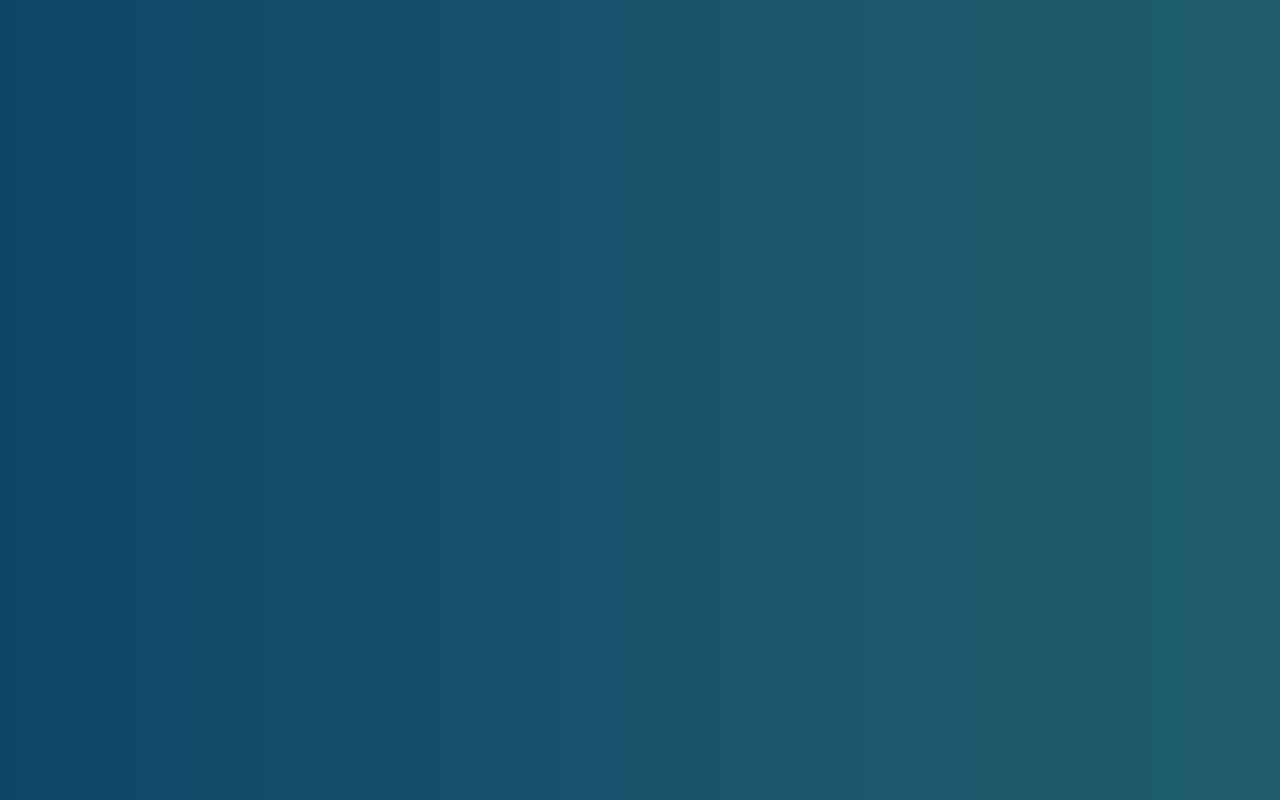
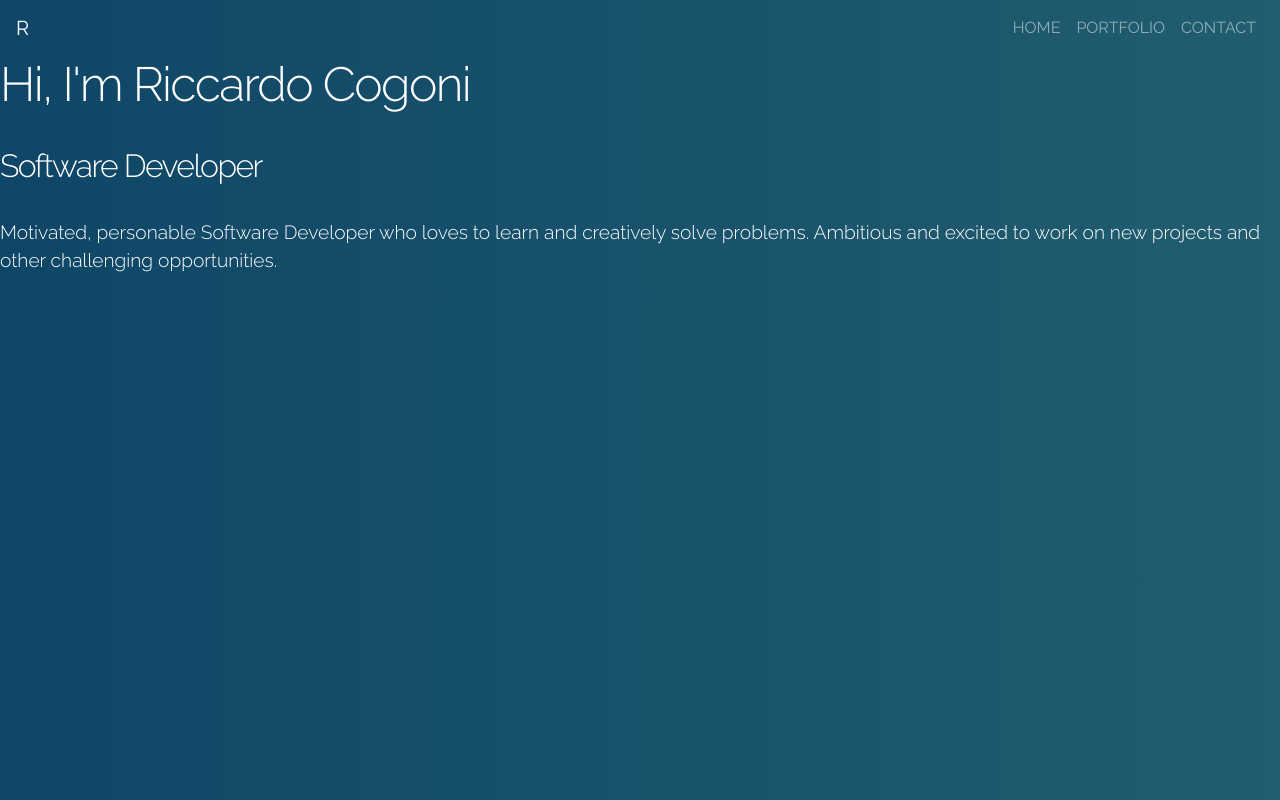
Before and after one commit to rico157/Portfolio, a React (Create React App) app: page / in a window 1280 px wide. Built offline with nearby package versions, Linux system fonts and the light colour scheme.

Commit message:
add font / main component

```diff
--- a/package.json
+++ b/package.json
@@ -6,7 +6,9 @@
     "@testing-library/jest-dom": "^5.11.6",
     "@testing-library/react": "^11.2.2",
     "@testing-library/user-event": "^12.2.2",
+    "bootstrap": "^4.5.3",
     "react": "^17.0.1",
+    "react-bootstrap": "^1.4.0",
     "react-dom": "^17.0.1",
     "react-scripts": "4.0.0",
     "web-vitals": "^0.2.4"
--- a/public/index.html
+++ b/public/index.html
@@ -6,7 +6,11 @@
     <meta name="viewport" content="width=device-width, initial-scale=1" />
     <meta name="theme-color" content="#000000" />
     <meta name="description" content="Riccardo Cogoni's portfolio" />
-
+    <link
+      href="//fonts.googleapis.com/css?family=Raleway:400,300,600"
+      rel="stylesheet"
+      type="text/css"
+    />
     <title>Riccardo Cogoni</title>
   </head>
   <body>
--- a/src/App.js
+++ b/src/App.js
@@ -1,7 +1,14 @@
+import Main from "./Components/Main";
+import NavBar from "./Components/NavBar";
 import "./styles/App.css";
 
 function App() {
-  return <div className="App"></div>;
+  return (
+    <div className="App">
+      <NavBar />
+      <Main />
+    </div>
+  );
 }
 
 export default App;
--- /dev/null
+++ b/src/Components/Main.jsx
@@ -0,0 +1,19 @@
+import React from "react";
+
+export default function Main() {
+  const mainStyle = {
+    fontWeight: 300,
+    color: "white"
+  };
+  return (
+    <div style={mainStyle}>
+      <h1>Hi, I'm Riccardo Cogoni</h1>
+      <h2>Software Developer</h2>
+      <p>
+        Motivated, personable Software Developer who loves to learn and
+        creatively solve problems. Ambitious and excited to work on new projects
+        and other challenging opportunities.
+      </p>
+    </div>
+  );
+}
--- /dev/null
+++ b/src/Components/NavBar.jsx
@@ -0,0 +1,16 @@
+import React from "react";
+import { Nav, Navbar } from "react-bootstrap";
+
+export default function MyNavBar() {
+  return (
+    <Navbar variant="dark">
+      <Navbar.Brand href="#home">R</Navbar.Brand>
+      <Nav className="mr-auto"></Nav>
+      <Nav>
+        <Nav.Link href="#home">HOME</Nav.Link>
+        <Nav.Link href="#portfolio">PORTFOLIO</Nav.Link>
+        <Nav.Link href="#contact">CONTACT</Nav.Link>
+      </Nav>
+    </Navbar>
+  );
+}
--- a/src/index.js
+++ b/src/index.js
@@ -1,6 +1,7 @@
 import React from "react";
 import ReactDOM from "react-dom";
 import "./styles/index.css";
+import "bootstrap/dist/css/bootstrap.min.css";
 import "./styles/typography.css";
 import App from "./App";
 
--- a/src/styles/App.css
+++ b/src/styles/App.css
@@ -0,0 +1,14 @@
+.nav-a {
+    outline: none;
+    background-color: rgba(31, 68, 74, 0.077);
+    /* Green */
+    border: none;
+    color: white;
+    padding: 0.7%;
+    text-align: center;
+    text-decoration: none;
+    display: inline-block;
+    font-size: 1.4rem;
+    /* border-left: 1px solid rgba(255, 255, 255, 0.336);
+    border-right: 1px solid rgba(255, 255, 255, 0.365); */
+}
--- a/src/styles/index.css
+++ b/src/styles/index.css
@@ -1,3 +1,4 @@
 body {
     background-image: linear-gradient(90deg, #0f4667 0%, #2a6973 150%);
+    font-family: 'Raleway', 'HelveticaNeue', 'Helvetica Neue', Helvetica, Arial, sans-serif;
 }
--- a/src/styles/typography.css
+++ b/src/styles/typography.css
@@ -1,5 +1,9 @@
 /* Typography
 –––––––––––––––––––––––––––––––––––––––––––––––––– */
+body {
+  font-family: 'Raleway', 'HelveticaNeue', 'Helvetica Neue', Helvetica, Arial, sans-serif;
+}
+
 h1,
 h2,
 h3,
@@ -10,31 +14,37 @@ h6 {
   margin-bottom: 2rem;
   font-weight: 300;
 }
+
 h1 {
-  font-size: 4rem;
+  font-size: 2rem;
   line-height: 1.2;
   letter-spacing: -0.1rem;
 }
+
 h2 {
-  font-size: 3.6rem;
+  font-size: 1.5rem;
   line-height: 1.25;
   letter-spacing: -0.1rem;
 }
+
 h3 {
   font-size: 3rem;
   line-height: 1.3;
   letter-spacing: -0.1rem;
 }
+
 h4 {
   font-size: 2.4rem;
   line-height: 1.35;
   letter-spacing: -0.08rem;
 }
+
 h5 {
   font-size: 1.8rem;
   line-height: 1.5;
   letter-spacing: -0.05rem;
 }
+
 h6 {
   font-size: 1.5rem;
   line-height: 1.6;
@@ -44,20 +54,25 @@ h6 {
 /* Larger than phablet */
 @media (min-width: 550px) {
   h1 {
-    font-size: 5rem;
+    font-size: 2.8rem;
   }
+
   h2 {
-    font-size: 4.2rem;
+    font-size: 1.8rem;
   }
+
   h3 {
     font-size: 3.6rem;
   }
+
   h4 {
     font-size: 3rem;
   }
+
   h5 {
     font-size: 2.4rem;
   }
+
   h6 {
     font-size: 1.5rem;
   }
@@ -65,29 +80,35 @@ h6 {
 
 p {
   margin-top: 0;
-  font-size: 4vw;
+  font-size: 1;
 }
 
 @media (min-width: 750px) {
   h1 {
-    font-size: 6rem;
+    font-size: 3rem;
   }
+
   h2 {
-    font-size: 5.2rem;
+    font-size: 2rem;
   }
+
   h3 {
-    font-size: 4.6rem;
+    font-size: 3rem;
   }
+
   h4 {
     font-size: 4rem;
   }
+
   h5 {
     font-size: 3.4rem;
   }
+
   h6 {
     font-size: 2.5rem;
   }
+
   p {
-    font-size: 2rem;
+    font-size: 1.2rem;
   }
 }
```
Also changed, not shown: 1 other file (tests, documents, lock files or other folders).
